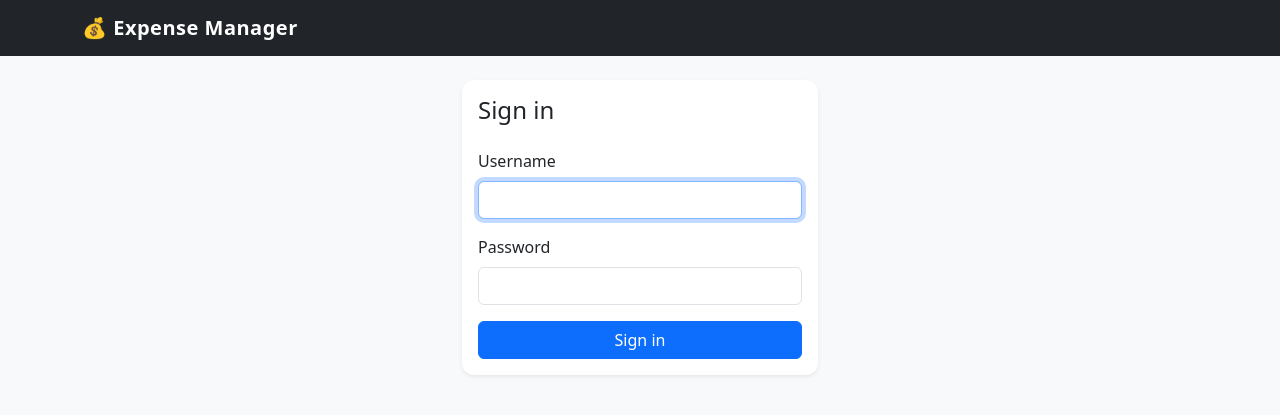
After one commit to Manis-sshaa/Personal-Finance-Webapp, a Django app: page /accounts/login/ in a window 1280 px wide. The commit adds this page. Shown: the top 415 px of the page. Run offline with Django 5.2, Linux system fonts and the light colour scheme.

Commit message:
Harden security: env-based settings, login-required views, POST-only delete
Co-Authored-By: Manisha Pattnaik <patnaikmanisha953@gmail.com>

```diff
--- a/expenses/templates/expenses/_transaction_table.html
+++ b/expenses/templates/expenses/_transaction_table.html
@@ -32,7 +32,11 @@
                     </td>
                     <td class="text-end">
                         <a href="{% url 'transaction_update' t.pk %}" class="btn btn-sm btn-outline-secondary">Edit</a>
-                        <a href="{% url 'transaction_delete' t.pk %}" class="btn btn-sm btn-outline-danger">Delete</a>
+                        <form method="post" action="{% url 'transaction_delete' t.pk %}" class="d-inline"
+                              onsubmit="return confirm('Delete this transaction?');">
+                            {% csrf_token %}
+                            <button type="submit" class="btn btn-sm btn-outline-danger">Delete</button>
+                        </form>
                     </td>
                 </tr>
                 {% empty %}
--- a/expenses/templates/expenses/base.html
+++ b/expenses/templates/expenses/base.html
@@ -12,11 +12,20 @@
     <nav class="navbar navbar-expand-lg navbar-dark bg-dark">
         <div class="container">
             <a class="navbar-brand fw-bold" href="{% url 'dashboard' %}">💰 Expense Manager</a>
-            <div class="navbar-nav">
+            {% if user.is_authenticated %}
+            <div class="navbar-nav me-auto">
                 <a class="nav-link" href="{% url 'dashboard' %}">Dashboard</a>
                 <a class="nav-link" href="{% url 'transaction_list' %}">All Transactions</a>
                 <a class="nav-link" href="{% url 'transaction_create' %}">Add</a>
             </div>
+            <div class="navbar-nav">
+                <span class="navbar-text me-3">Hi, {{ user.username }}</span>
+                <form method="post" action="{% url 'logout' %}" class="d-inline">
+                    {% csrf_token %}
+                    <button type="submit" class="btn btn-outline-light btn-sm">Logout</button>
+                </form>
+            </div>
+            {% endif %}
         </div>
     </nav>
 
--- /dev/null
+++ b/expenses/templates/registration/login.html
@@ -0,0 +1,32 @@
+{% extends "expenses/base.html" %}
+
+{% block title %}Sign in - Expense Manager{% endblock %}
+
+{% block content %}
+<div class="row justify-content-center">
+    <div class="col-md-5 col-lg-4">
+        <div class="card shadow-sm">
+            <div class="card-body">
+                <h4 class="card-title mb-4">Sign in</h4>
+                {% if form.errors %}
+                    <div class="alert alert-danger">Invalid username or password.</div>
+                {% endif %}
+                <form method="post">
+                    {% csrf_token %}
+                    <div class="mb-3">
+                        <label for="{{ form.username.id_for_label }}" class="form-label">Username</label>
+                        <input type="text" name="username" id="{{ form.username.id_for_label }}"
+                               class="form-control" autofocus required>
+                    </div>
+                    <div class="mb-3">
+                        <label for="{{ form.password.id_for_label }}" class="form-label">Password</label>
+                        <input type="password" name="password" id="{{ form.password.id_for_label }}"
+                               class="form-control" required>
+                    </div>
+                    <button type="submit" class="btn btn-primary w-100">Sign in</button>
+                </form>
+            </div>
+        </div>
+    </div>
+</div>
+{% endblock %}
--- a/expenses/views.py
+++ b/expenses/views.py
@@ -1,4 +1,5 @@
 from django.contrib import messages
+from django.contrib.auth.decorators import login_required
 from django.db.models import Sum
 from django.shortcuts import get_object_or_404, redirect, render
 from django.utils import timezone
@@ -18,6 +19,7 @@ def _totals():
     return income, expense, income - expense
 
 
+@login_required
 def dashboard(request):
     income, expense, balance = _totals()
     transactions = Transaction.objects.all()[:10]
@@ -30,6 +32,7 @@ def dashboard(request):
     return render(request, "expenses/dashboard.html", context)
 
 
+@login_required
 def transaction_list(request):
     transactions = Transaction.objects.all()
     return render(
@@ -37,6 +40,7 @@ def transaction_list(request):
     )
 
 
+@login_required
 def transaction_create(request):
     if request.method == "POST":
         form = TransactionForm(request.POST)
@@ -53,6 +57,7 @@ def transaction_create(request):
     )
 
 
+@login_required
 def transaction_update(request, pk):
     transaction = get_object_or_404(Transaction, pk=pk)
     if request.method == "POST":
@@ -70,6 +75,7 @@ def transaction_update(request, pk):
     )
 
 
+@login_required
 def transaction_delete(request, pk):
     transaction = get_object_or_404(Transaction, pk=pk)
     if request.method == "POST":
--- a/finance/urls.py
+++ b/finance/urls.py
@@ -19,5 +19,6 @@ from django.urls import include, path
 
 urlpatterns = [
     path('admin/', admin.site.urls),
+    path('accounts/', include('django.contrib.auth.urls')),
     path('', include('expenses.urls')),
 ]
```
Also changed, not shown: expenses/tests.py (+14 -0 lines), finance/settings.py (+21 -3 lines), README.md, 1 other file.
